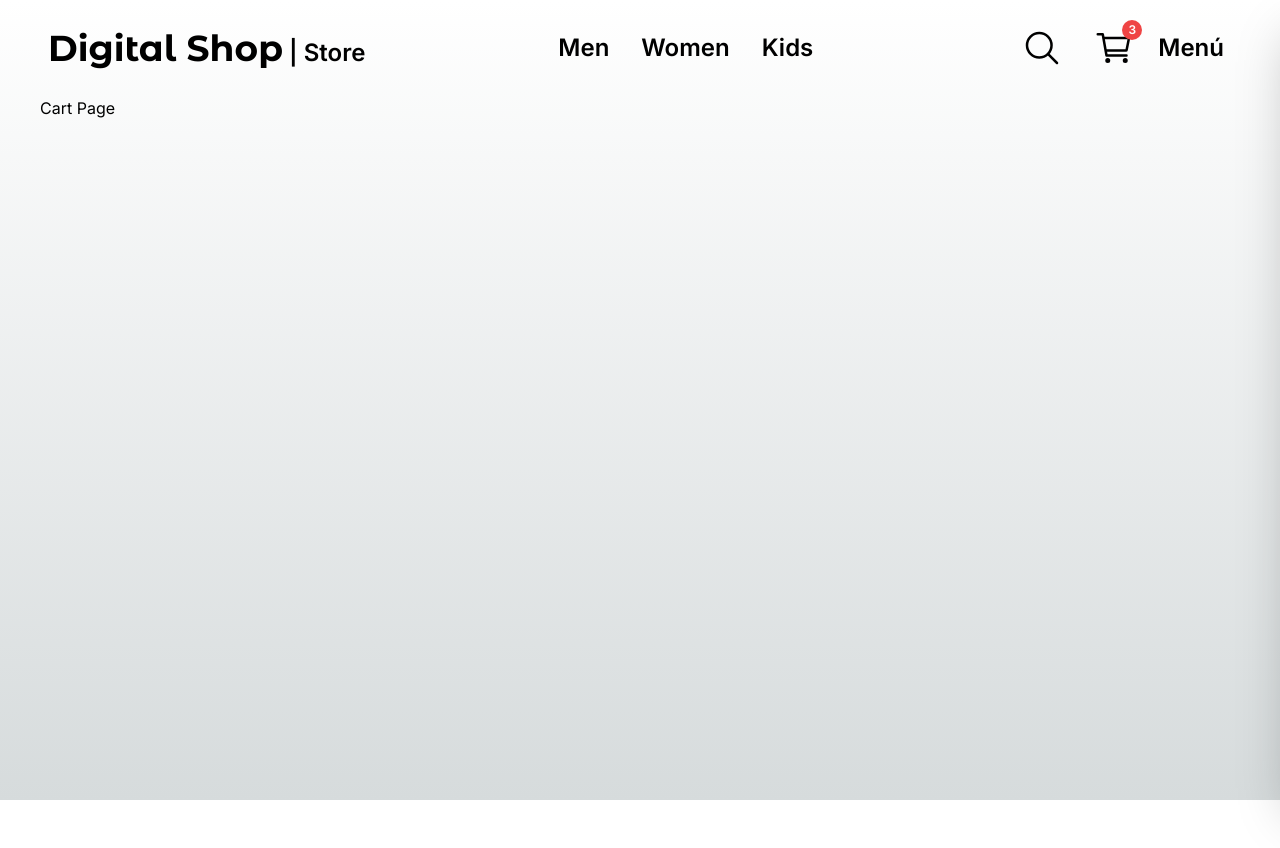
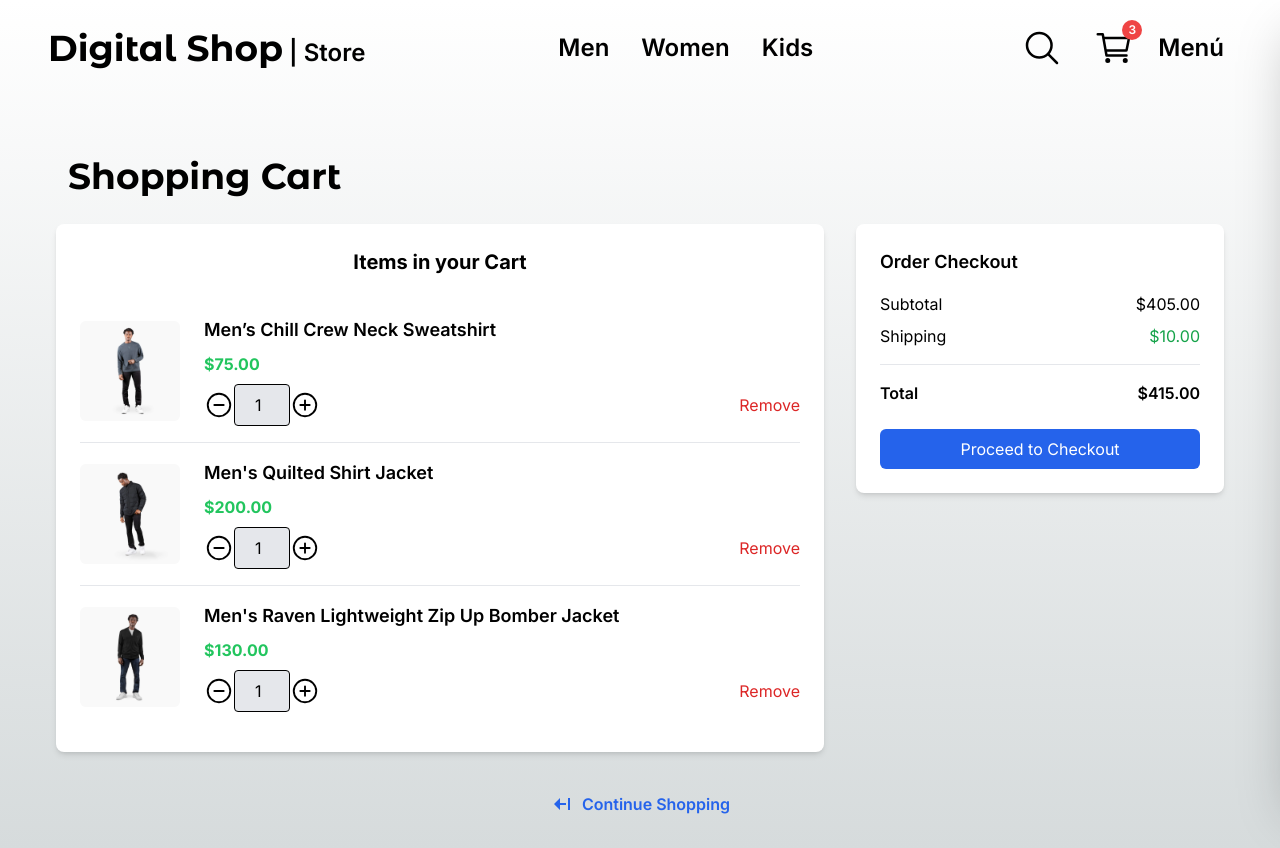
Before and after one commit to ferjbadev/fernando-shop, a Next.js app: page /cart in a window 1280 px wide. Before the commit the page ends 800 px from the top, so only its background shows below. Built offline with nearby package versions, Linux system fonts and the light colour scheme.

Commit message:
Componente Carrito de compras

```diff
--- a/package.json
+++ b/package.json
@@ -11,6 +11,7 @@
   "dependencies": {
     "clsx": "^2.1.1",
     "next": "15.0.1",
+    "prop-types": "^15.8.1",
     "react": "19.0.0-rc-69d4b800-20241021",
     "react-dom": "19.0.0-rc-69d4b800-20241021",
     "react-icons": "^5.3.0",
--- a/src/app/(shop)/cart/page.tsx
+++ b/src/app/(shop)/cart/page.tsx
@@ -1,11 +1,81 @@
+import { SelectQuantity, Title } from "@/components";
+import { initialData } from "@/seed/seed";
+import Image from "next/image";
+import Link from "next/link";
+import { BiSolidArrowFromRight } from "react-icons/bi";
 
-/* eslint-disable import/no-anonymous-default-export */
+const productsInCart = [
+    initialData.products[0],
+    initialData.products[1],
+    initialData.products[2]
+];
 
-// eslint-disable-next-line react/display-name
-export default function () {
+export default function ShoppingCart() {
     return (
-        <div className="">
-            <h1>Cart Page</h1>
+        <div className="container mx-auto px-4 py-8">
+            <Title title="Shopping Cart" />
+            <div className="grid grid-cols-1 lg:grid-cols-3 gap-8">
+                {/* Cart Items */}
+                <div className="lg:col-span-2">
+                    <div className="bg-white rounded-lg shadow-md p-6 mb-4">
+                        <div className="flex justify-center items-center mb-6">
+                            <span className="text-xl font-bold hover:underline">Items in your Cart</span>
+                        </div>
+                        {productsInCart.map(product => (
+                            <div key={product.slug} className="flex flex-col sm:flex-row items-center border-b border-gray-200 py-4 last:border-b-0">
+                                <Image
+                                    src={`/products/${product.images[0]}`}
+                                    alt={product.title}
+                                    width={100}
+                                    height={100}
+                                    className="rounded-md mb-4 sm:mb-0 sm:mr-6"
+                                />
+                                <div className="flex-grow">
+                                    <h3 className="text-lg font-semibold mb-2">{product.title}</h3>
+                                    <p className="text-green-500 font-bold mb-2">${product.price.toFixed(2)}</p>
+                                    <div className="flex items-center justify-between">
+                                        <SelectQuantity quantity={1} />
+                                        <button className="text-red-600 hover:text-red-800 hover:underline transition duration-300">
+                                            Remove
+                                        </button>
+                                    </div>
+                                </div>
+                            </div>
+                        ))}
+                    </div>
+                </div>
+
+                {/* Order Checkout */}
+                <div className="lg:col-span-1">
+                    <div className="bg-white rounded-lg shadow-md p-6">
+                        <h2 className="text-lg font-semibold mb-4">Order Checkout</h2>
+                        <div className="flex justify-between mb-2">
+                            <span>Subtotal</span>
+                            <span>${productsInCart.reduce((acc, product) => acc + product.price, 0).toFixed(2)}</span>
+                        </div>
+                        <div className="flex justify-between mb-2">
+                            <span >Shipping</span>
+                            <span className="text-green-600">$10.00</span>
+                        </div>
+                        <hr className="my-4" />
+                        <div className="flex justify-between mb-2">
+                            <span className="font-semibold">Total</span>
+                            <span className="font-semibold">
+                                ${(productsInCart.reduce((acc, product) => acc + product.price, 0) + 10).toFixed(2)}
+                            </span>
+                        </div>
+                        <button className="w-full bg-blue-600 text-white py-2 px-4 rounded-md hover:bg-blue-700 transition duration-300 mt-4">
+                            Proceed to Checkout
+                        </button>
+                    </div>
+                </div>
+            </div>
+            <div className="flex justify-center mt-6">
+                <Link href="/" className="flex items-center text-blue-600 hover:text-blue-800 transition duration-300">
+                    <BiSolidArrowFromRight className="mr-2 size-[24px]" />
+                    <span className="font-semibold">Continue Shopping</span>
+                </Link>
+            </div>
         </div>
     );
 }
```
Also changed, not shown: src/app/(shop)/product/[slug]/page.tsx (line endings or trailing spaces), 1 other file (tests, documents, lock files or other folders).
